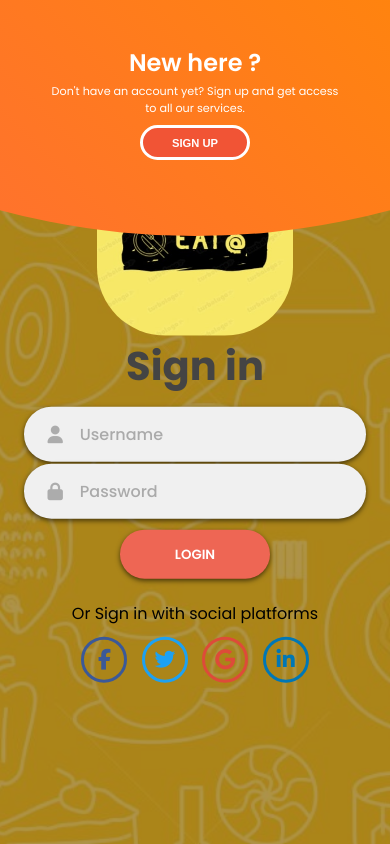
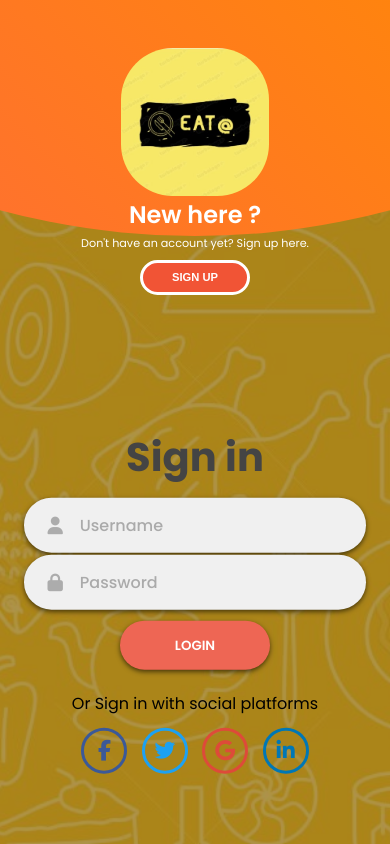
Before and after one commit to lankeesh007/NM_Task5_link, a plain HTML site: page index.html in a window 390 px wide. Drawn offline with Linux system fonts and the light colour scheme.

Commit message:
Update index.html

```diff
--- a/index.html
+++ b/index.html
@@ -8,11 +8,26 @@
     <title>Sign in & Sign up Form</title>
   </head>
   <body>
+    <style>/* Add this to your existing styles or create a new style.css file */
+
+.logo {
+  max-width: 100%;
+  height: auto;
+}
+
+/* Media query for smaller screens */
+@media screen and (max-width: 600px) {
+  .logo {
+    width: 50%; /* Adjust the percentage based on your design */
+  }
+}
+
+/* Additional styling for responsiveness can be added here */
+</style>
     <div class="container">
       <div class="forms-container">
         <div class="signin-signup">
           <form action="#" class="sign-in-form" method="POST" onsubmit="signIn(event)">
-            <img src="logo.jpg" class="logo" alt="Sign In Logo" style="border-radius: 35%; height: 25%;"/>
             <h2 class="title">Sign in</h2>
             <div class="input-field">
               <i class="fas fa-user"></i>
@@ -40,7 +55,7 @@
             </div>
           </form>
           <form action="#" class="sign-up-form" method="POST" onsubmit="signUp(event)">
-            <img src="logo.jpg" class="logo" alt="Sign In Logo" style="border-radius: 35%; height: 25%;"/>
+
             <h2 class="title">Sign up</h2>
             <div class="input-field">
               <i class="fas fa-user"></i>
@@ -76,9 +91,10 @@
       <div class="panels-container">
         <div class="panel left-panel">
           <div class="content">
+             <img src="logo.jpg" class="logo" alt="Sign In Logo" style="border-radius: 35%; height: 10%;"/>
             <h3>New here ?</h3>
             <p>
-               Don't have an account yet? Sign up and get access to all our services.
+               Don't have an account yet? Sign up here.
             </p>
             <button class="btn transparent" id="sign-up-btn" onclick="toggleForms('sign-up-form')">
               Sign up
@@ -87,9 +103,10 @@
         </div>
         <div class="panel right-panel">
           <div class="content">
+             <img src="logo.jpg" class="logo" alt="Sign In Logo" style="border-radius: 35%; height: 10%;"/>
             <h3>One of us ?</h3>
             <p>
-              Already made an account here? Sign in and get access to all our services.
+              Already made an account here? Sign in here.
             </p>
             <button class="btn transparent" id="sign-in-btn" onclick="toggleForms('sign-in-form')">
               Sign in
```
